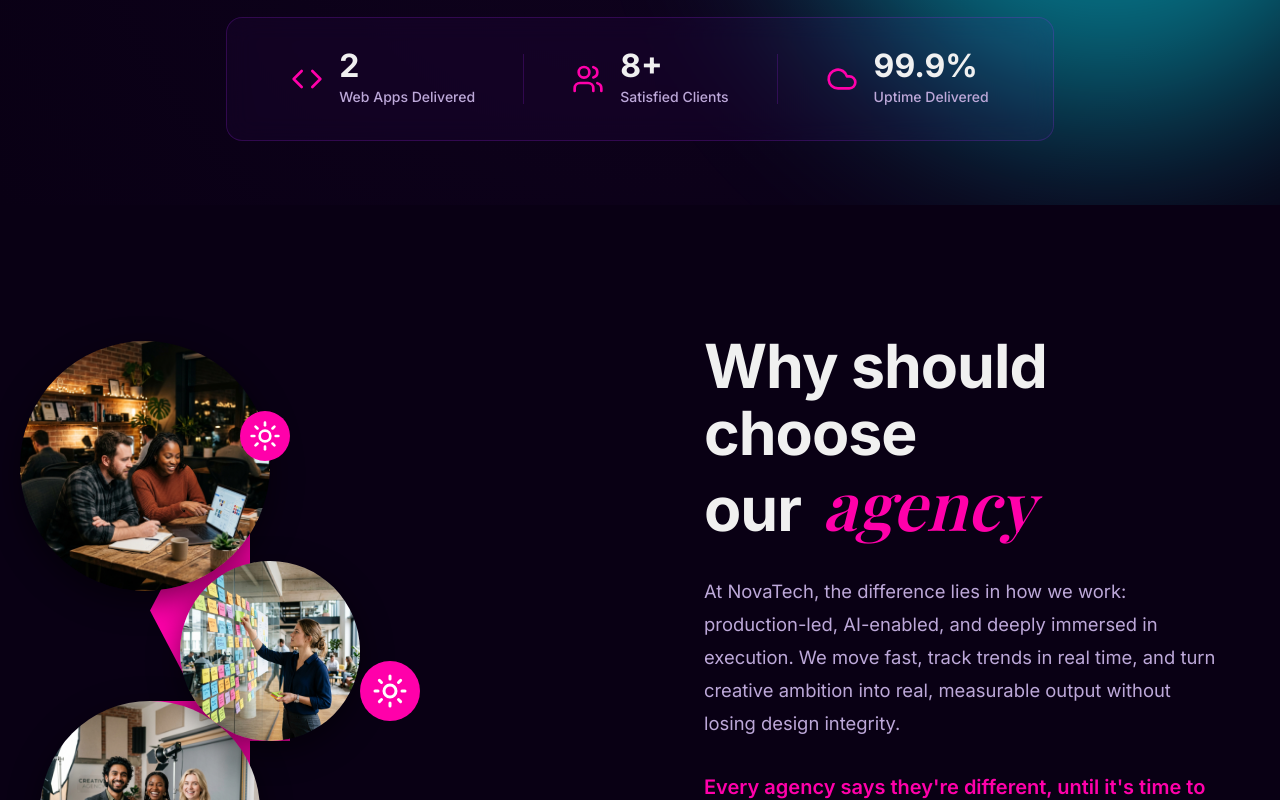
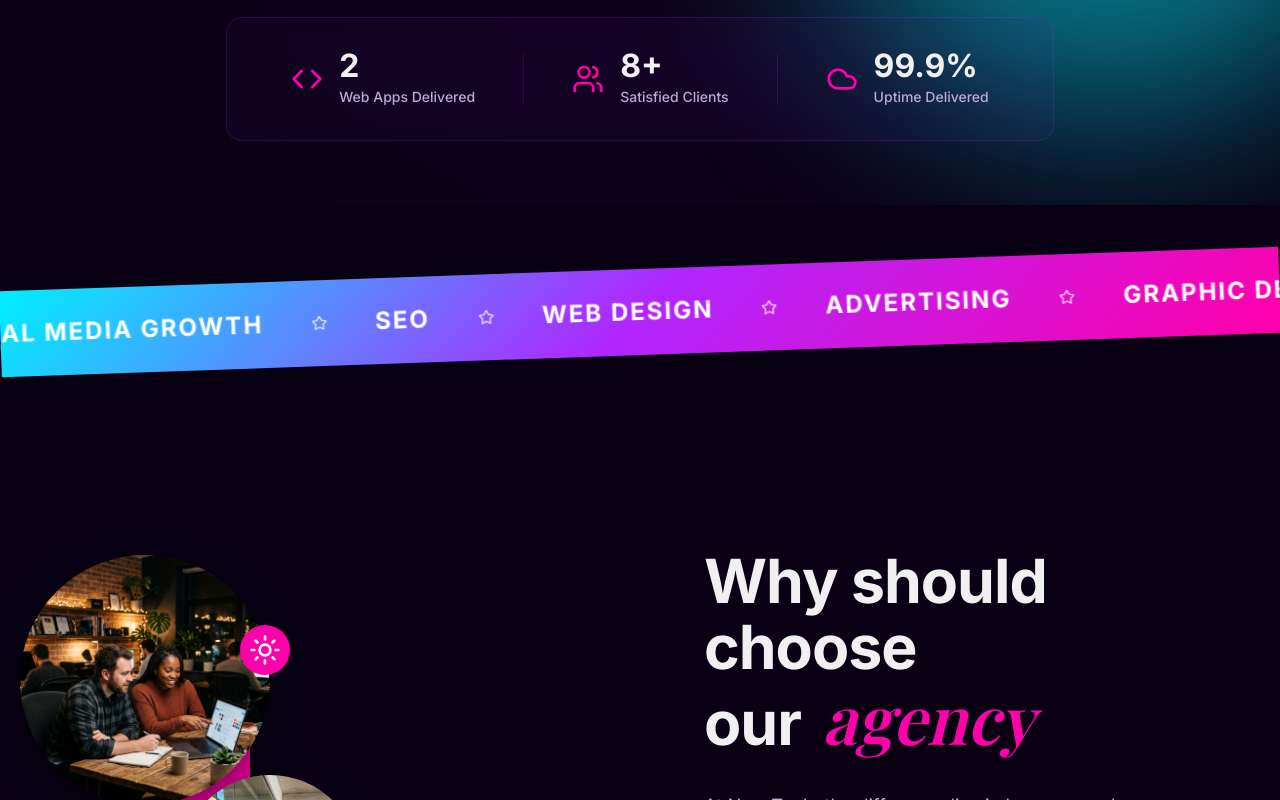
Before and after one commit to adxxttii/start_up, a React (Vite) app: page / in a window 1280 px wide. Shown: the part 640-1440 px from the top of the page. Built offline with nearby package versions, Linux system fonts and the light colour scheme; a web font is replaced by a local one.

Commit message:
Add carousel ribbon and remove Visit Us section

```diff
--- /dev/null
+++ b/src/components/CarouselRibbon.css
@@ -0,0 +1,64 @@
+.carousel-ribbon {
+  background: linear-gradient(135deg, var(--accent-blue) 0%, var(--accent-purple) 50%, var(--accent-pink) 100%);
+  color: white;
+  padding: 1.5rem 0;
+  overflow: hidden;
+  position: relative;
+  width: 100%;
+  display: flex;
+  white-space: nowrap;
+  transform: rotate(-2deg); /* slight tilt for aesthetic */
+  margin: 4rem 0; /* space above and below */
+  z-index: 10;
+  box-shadow: 0 4px 15px rgba(0, 0, 0, 0.2);
+}
+
+.ribbon-track {
+  display: flex;
+  align-items: center;
+  animation: scrollLeft 20s linear infinite;
+  width: max-content;
+}
+
+.ribbon-track:hover {
+  animation-play-state: paused;
+}
+
+.ribbon-item {
+  font-size: 1.5rem;
+  font-weight: 700;
+  text-transform: uppercase;
+  letter-spacing: 2px;
+  padding: 0 2rem;
+  font-family: var(--font-heading, 'Inter', sans-serif);
+}
+
+.ribbon-separator {
+  display: flex;
+  align-items: center;
+  justify-content: center;
+  padding: 0 1rem;
+  opacity: 0.8;
+}
+
+@keyframes scrollLeft {
+  0% {
+    transform: translateX(0);
+  }
+  100% {
+    transform: translateX(-50%); /* Because we duplicated items, moving 50% shifts exactly one set */
+  }
+}
+
+@media (max-width: 768px) {
+  .carousel-ribbon {
+    padding: 1rem 0;
+    margin: 2rem 0;
+    transform: rotate(0); /* remove tilt on mobile to save space */
+  }
+
+  .ribbon-item {
+    font-size: 1.2rem;
+    padding: 0 1rem;
+  }
+}
--- /dev/null
+++ b/src/components/CarouselRibbon.jsx
@@ -0,0 +1,33 @@
+import React from 'react';
+import './CarouselRibbon.css';
+import { Star } from 'lucide-react';
+
+const CarouselRibbon = () => {
+  const items = [
+    "Web Design",
+    "Advertising",
+    "Graphic Design",
+    "Social Media Growth",
+    "SEO"
+  ];
+
+  // Duplicate items to create seamless loop
+  const displayItems = [...items, ...items, ...items, ...items];
+
+  return (
+    <div className="carousel-ribbon">
+      <div className="ribbon-track">
+        {displayItems.map((item, index) => (
+          <React.Fragment key={index}>
+            <span className="ribbon-item">{item}</span>
+            <span className="ribbon-separator">
+              <Star size={16} />
+            </span>
+          </React.Fragment>
+        ))}
+      </div>
+    </div>
+  );
+};
+
+export default CarouselRibbon;
--- a/src/components/Contact.jsx
+++ b/src/components/Contact.jsx
@@ -1,5 +1,5 @@
 import React, { useState } from 'react';
-import { Mail, Phone, MapPin, Send } from 'lucide-react';
+import { Mail, Phone, Send } from 'lucide-react';
 import { motion } from 'framer-motion';
 import emailjs from '@emailjs/browser';
 import './Contact.css';
@@ -101,16 +101,6 @@ const Contact = () => {
               </div>
             </div>
 
-            <div className="info-card glass-panel interactive-card">
-              <div className="info-icon-wrapper">
-                <MapPin className="info-icon" />
-              </div>
-              <div className="info-details">
-                <h3>Visit Us</h3>
-                <p>123 Innovation Drive</p>
-                <p>Tech Valley, CA 94025</p>
-              </div>
-            </div>
           </motion.div>
 
           <motion.div
--- a/src/pages/Home.jsx
+++ b/src/pages/Home.jsx
@@ -1,5 +1,6 @@
 import React from 'react'
 import Hero from '../components/Hero'
+import CarouselRibbon from '../components/CarouselRibbon'
 import WhyChooseUs from '../components/WhyChooseUs'
 import Services from '../components/Services'
 import Portfolio from '../components/Portfolio'
@@ -9,6 +10,7 @@ const Home = () => {
   return (
     <>
       <Hero />
+      <CarouselRibbon />
       <WhyChooseUs />
       <Services />
       <Portfolio />
```
